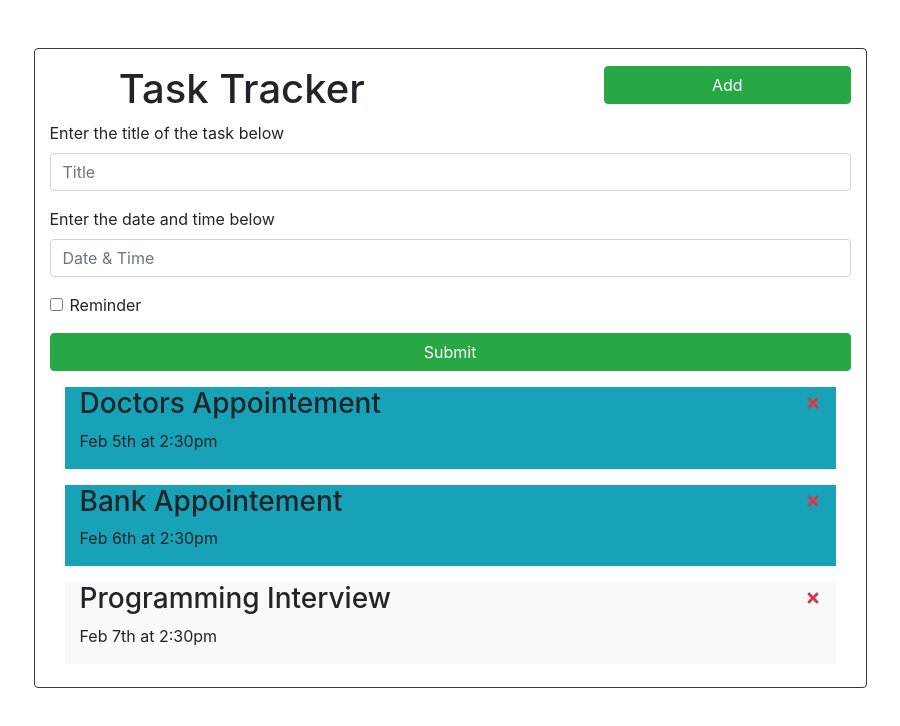
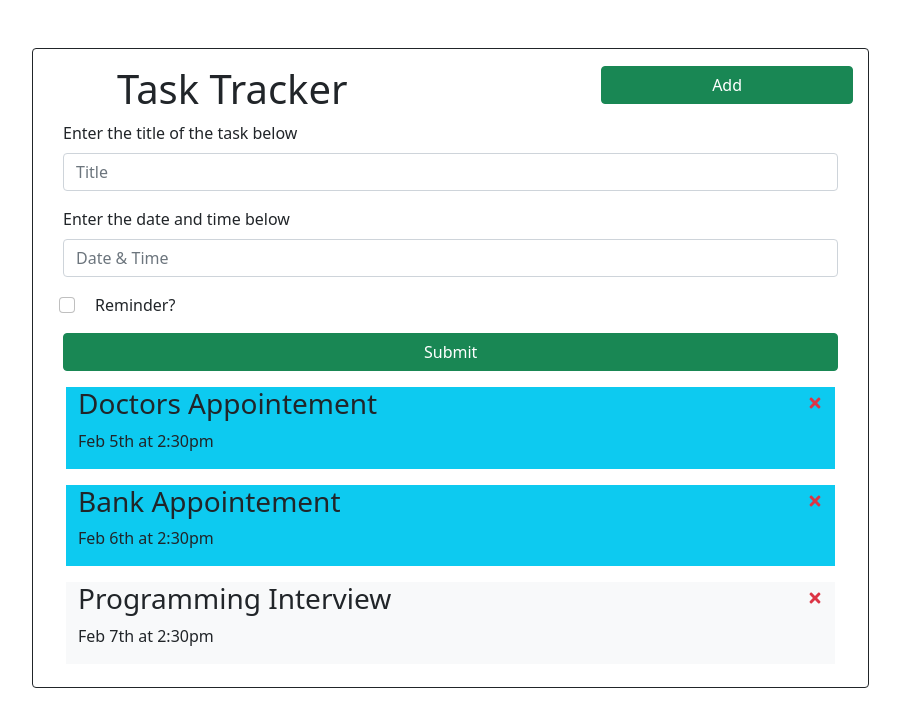
Before and after one commit to afoster44/React-Task-Tracker, a React (Create React App) app: page / in a window 1280 px wide. Shown: the top 726 px of the page, without its empty margins (294-1194 px from the left). Built offline with nearby package versions, Linux system fonts and the light colour scheme.

Commit message:
Needed to npm i jquery & popper.js

```diff
--- a/package.json
+++ b/package.json
@@ -7,6 +7,8 @@
     "@testing-library/react": "^11.2.6",
     "@testing-library/user-event": "^12.8.3",
     "bootstrap": "^5.0.1",
+    "jquery": "^3.6.0",
+    "popper.js": "^1.16.1",
     "react": "^17.0.2",
     "react-dom": "^17.0.2",
     "react-icons": "^4.2.0",
--- a/src/components/AddTask.js
+++ b/src/components/AddTask.js
@@ -3,23 +3,23 @@
 const AddTask = () => {
   const [text, setText] = useState("");
   const [day, setDay] = useState("");
-  const [reminder, setReminder] = useState("false");
+  const [reminder, setReminder] = useState(false);
   return (
-    <form>
-      <div class="mb-3">
+    <form className="col-sm-12">
+      <div className="mb-3">
         <label for="exampleInputEmail1" class="form-label">
           Enter the title of the task below
         </label>
         <input
           type="text"
-          class="form-control"
+          className="form-control"
           id="text"
           placeholder="Title"
           value={text}
           onChange={(e) => setText(e.target.value)}
         />
       </div>
-      <div class="mb-3">
+      <div className="mb-3">
         <label>Enter the date and time below</label>
         <input
           type="text"
@@ -27,18 +27,18 @@
           id="day"
           placeholder="Date & Time"
           value={day}
-          onChange={(e) => setText(e.target.value)}
+          onChange={(e) => setDay(e.target.value)}
         />
       </div>
-      <div class="mb-3 form-check">
+      <div class="mb-3 ml-3">
         <input
           type="checkbox"
           class="form-check-input"
           id="exampleCheck1"
           value={reminder}
-          onChange={(e) => setText(e.currentTarget.checked)}
+          onChange={(e) => setReminder(e.currentTarget.checked)}
         />
-        <label class="form-check-label">Reminder</label>
+        <label class="form-check-label ml-3">Reminder?</label>
       </div>
       <button type="submit" class="btn btn-success btn-block">
         Submit
```
Also changed, not shown: src/index.js (+7 -6 lines), 1 other file (tests, documents, lock files or other folders).
